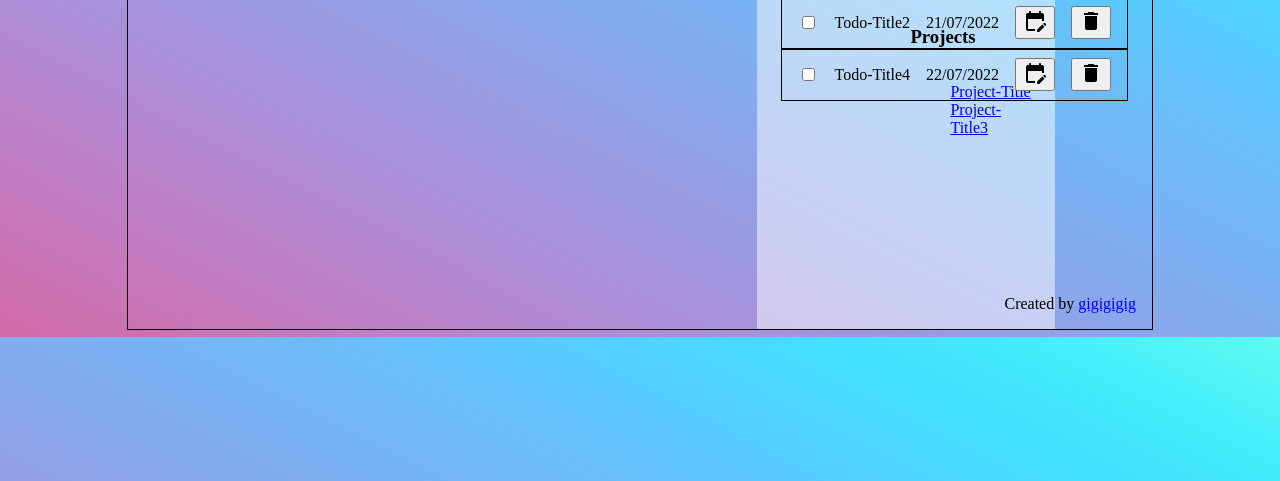
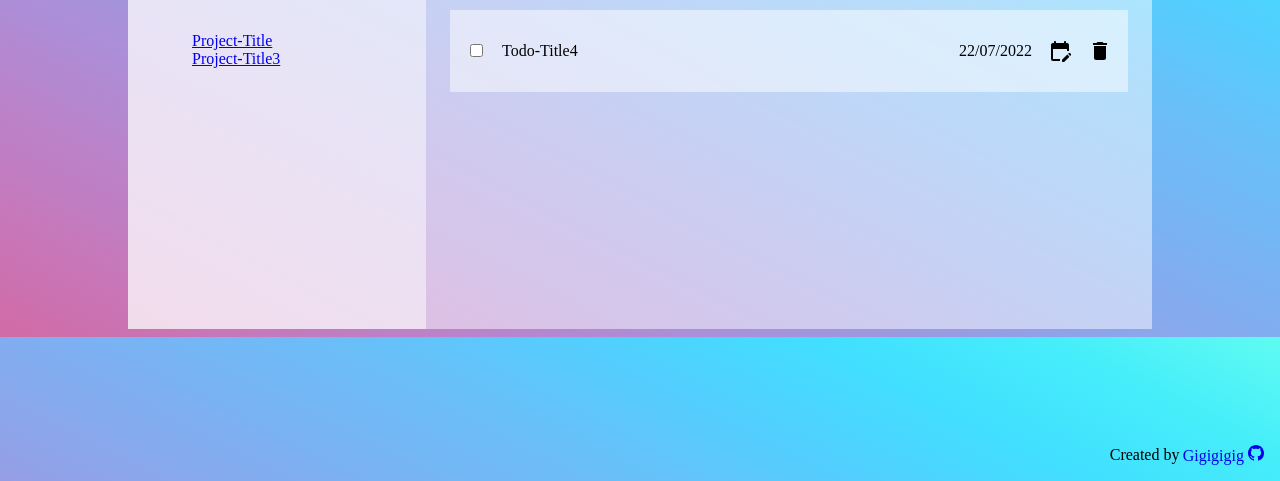
Before and after one commit to dekateshantanu015/TaskTrek, a website built with webpack: page dist/index.html in a window 1280 px wide. Shown: the part 319-800 px from the top of the page. Built offline with nearby package versions, Linux system fonts and the light colour scheme.

Commit message:
A few layout changes and styling

```diff
--- a/dist/index.html
+++ b/dist/index.html
@@ -66,7 +66,23 @@
       <footer class="footer">
         <p class="footer-content">
           Created by
-          <a class="footer-link" href="#">gigigigig</a>
+          <a class="footer-link" href="#">
+            Gigigigig
+            <svg
+              xmlns="http://www.w3.org/2000/svg"
+              aria-hidden="true"
+              role="img"
+              width="1em"
+              height="1em"
+              preserveAspectRatio="xMidYMid meet"
+              viewBox="0 0 16 16"
+            >
+              <path
+                fill="currentColor"
+                d="M8 0C3.58 0 0 3.58 0 8c0 3.54 2.29 6.53 5.47 7.59c.4.07.55-.17.55-.38c0-.19-.01-.82-.01-1.49c-2.01.37-2.53-.49-2.69-.94c-.09-.23-.48-.94-.82-1.13c-.28-.15-.68-.52-.01-.53c.63-.01 1.08.58 1.23.82c.72 1.21 1.87.87 2.33.66c.07-.52.28-.87.51-1.07c-1.78-.2-3.64-.89-3.64-3.95c0-.87.31-1.59.82-2.15c-.08-.2-.36-1.02.08-2.12c0 0 .67-.21 2.2.82c.64-.18 1.32-.27 2-.27c.68 0 1.36.09 2 .27c1.53-1.04 2.2-.82 2.2-.82c.44 1.1.16 1.92.08 2.12c.51.56.82 1.27.82 2.15c0 3.07-1.87 3.75-3.65 3.95c.29.25.54.73.54 1.48c0 1.07-.01 1.93-.01 2.2c0 .21.15.46.55.38A8.012 8.012 0 0 0 16 8c0-4.42-3.58-8-8-8z"
+              />
+            </svg>
+          </a>
         </p>
       </footer>
     </div>
--- a/dist/styles.css
+++ b/dist/styles.css
@@ -11,19 +11,17 @@ body {
 }
 
 .content-container {
-    position: relative;
     width: 100%;
     height: 100vh;
     display: grid;
     grid-template-columns: max-content 1fr;
-    grid-template-areas: 'nav main'
+    grid-template-areas: 'nav main';
     background-color: var(--clr-one);
     overflow: hidden;
 }
 
 @media screen and (min-width: 1000px) {
     .content-container {
-        outline: 1px solid black;
         width: 80vw;
         height: 80vh;
         max-width: 1200px;
@@ -38,9 +36,9 @@ body {
 .header {
     grid-area: nav;
     display: flex;
-    flex-direction: columns;
+    flex-direction: column;
     padding: 1.5rem;
-    background-color: hsl(0 0% 100% / 0.5);
+    background: hsl(0 0% 100% / 0.5);
     width: 250px;
     height: 100%;
 }
@@ -53,6 +51,7 @@ body {
 
 .header-nav-list {
     list-style: none;
+    margin: 1rem 0;
 }
 
 #projects-list {
@@ -65,7 +64,8 @@ body {
     width: 100%;
 }
 
-media screen and (max-width: 800px) {
+/* Media query for mobile nav */
+@media screen and (max-width: 800px) {
     .header {
         position: fixed;
         top: 96px;
@@ -93,6 +93,13 @@ media screen and (max-width: 800px) {
     position: relative;
 }
 
+.main button {
+    padding: 0;
+    border: none;
+    background: none;
+    height: 24px;
+}
+
 .mobile-header {
     display: none;
 }
@@ -102,9 +109,6 @@ media screen and (max-width: 800px) {
 }
 
 .mobile-nav-btn {
-    padding: 0;
-    border: none;
-    background: none;
     height: 32px;
 }
 
@@ -112,13 +116,19 @@ media screen and (max-width: 800px) {
     display: block;
 }
 
+.todo-container {
+    display: flex;
+    flex-direction: column;
+    gap: 1rem;
+}
+
 .todo-card,
 .project-card {
     display: flex;
     align-items: center;
     gap: 1rem;
-    padding: 0 1rem;
-    border: 1px solid black;
+    padding: 1rem 1rem;
+    background-color: var(--clr-one);
 }
 
 .todo-card-title,
@@ -147,14 +157,13 @@ media screen and (max-width: 800px) {
     }
 }
 
-
-
 /*##############################
             MODAL
 ##############################*/
 
 .modal {
     position: absolute;
+    inset: 0;
     background-color: hsla(0, 0%, 0%, .3);
     width: 100vw;
     height: 100vh;
@@ -190,3 +199,13 @@ media screen and (max-width: 800px) {
     right: 16px;
     bottom: 0;
 }
+
+.footer-content {
+    display: flex;
+    align-items: center;
+    gap: 0.2rem;
+}
+
+.footer-link {
+    text-decoration: none;
+}
```
